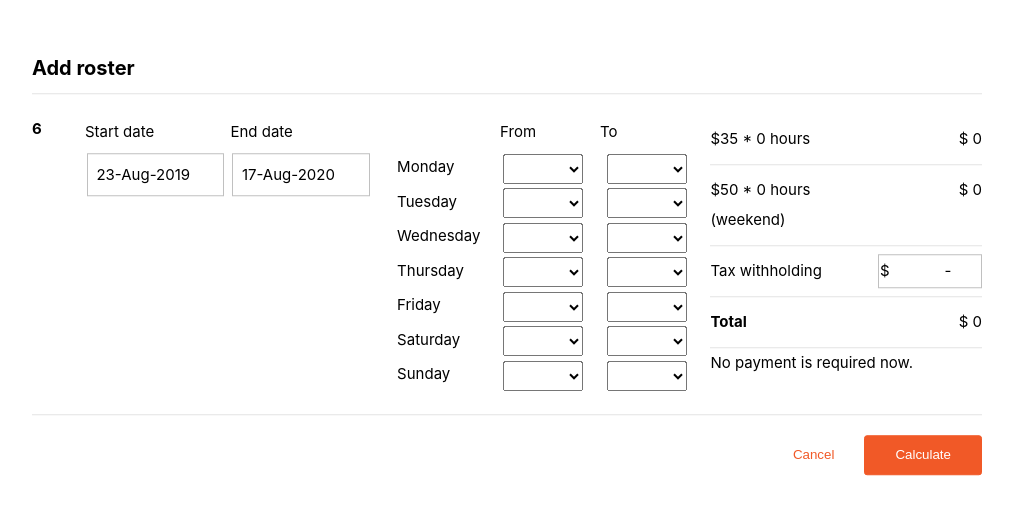
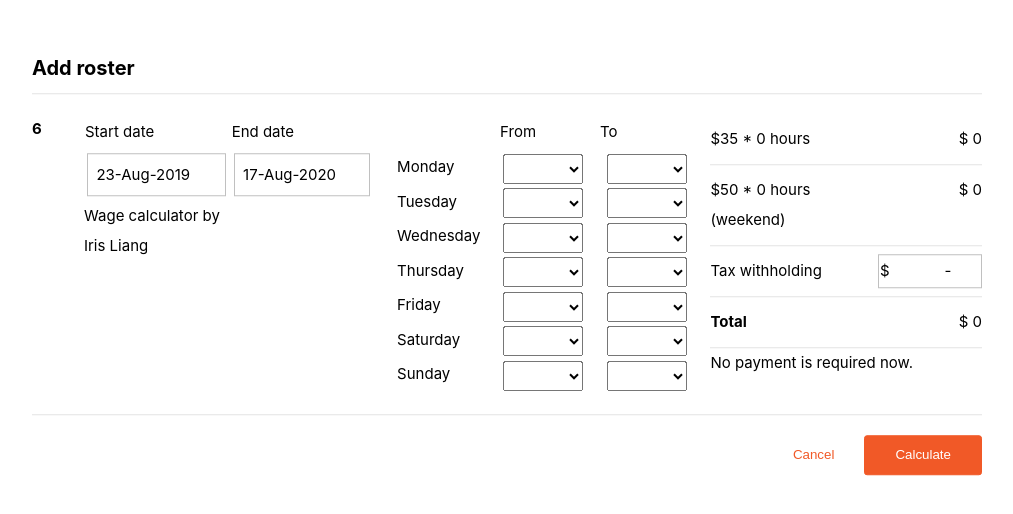
Before and after one commit to IRISLI0224/wage, a React (Create React App) app: page / in a window 1280 px wide. Shown: the part 136-650 px from the top of the page, without its empty margins (133-1146 px from the left). Built offline with nearby package versions, Linux system fonts and the light colour scheme.

Commit message:
add name

```diff
--- a/src/App.jsx
+++ b/src/App.jsx
@@ -310,6 +310,9 @@ handleDataChange(event) {
               <CalendarSelection>&nbsp;&nbsp;17-Aug-2020</CalendarSelection>
             </LeftTd>
           </tr>
+          <tr>
+            <div>Wage calculator by Iris Liang</div>
+          </tr>
         </tbody>
       </table>
       </LeftPanel>
```
